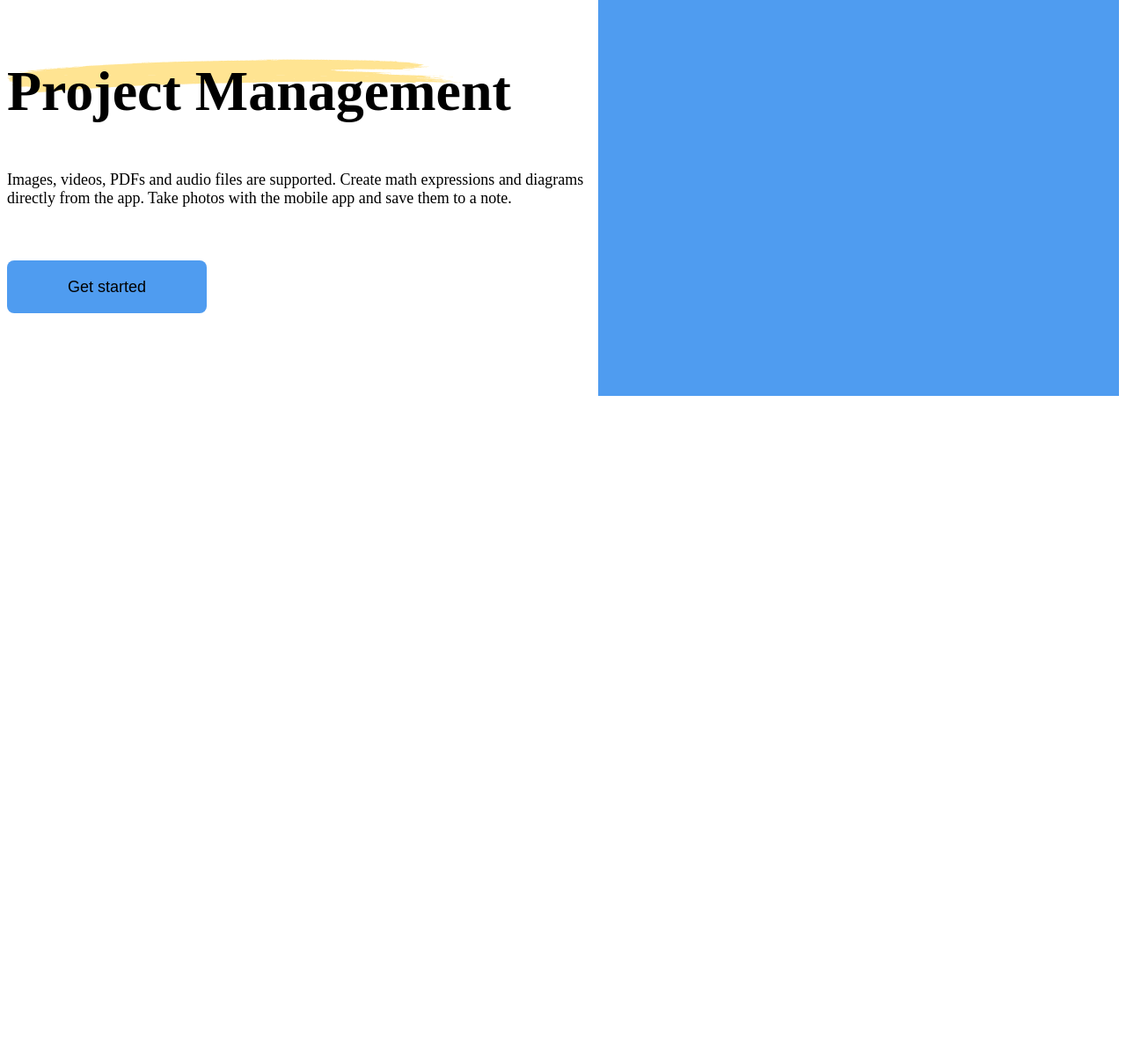
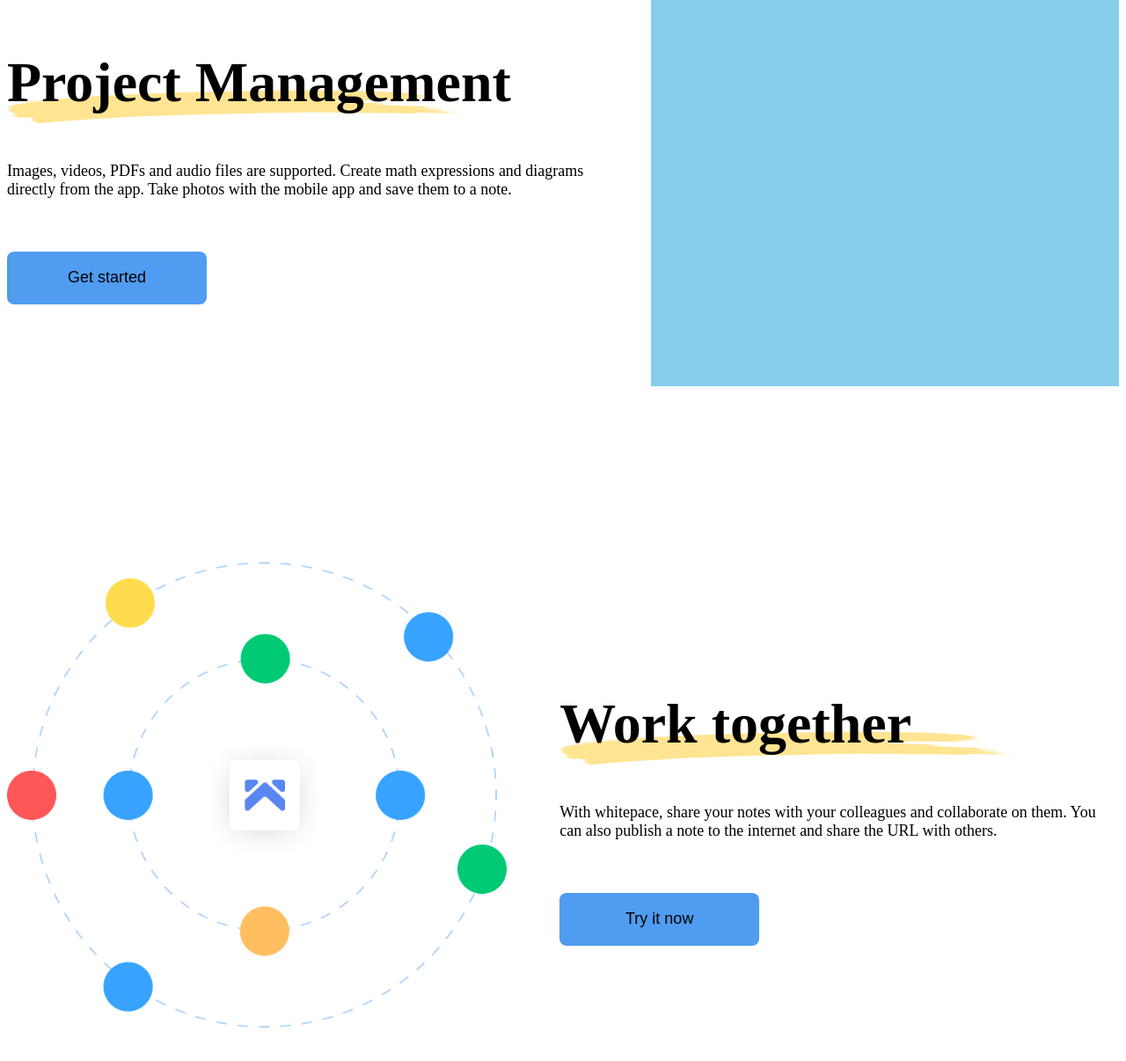
Before and after one commit to smdovamhbul-code/Whitepace, a plain HTML site: page index.html in a window 1280 px wide. Shown: the part 198-1404 px from the top of the page at 88% size. Before the commit the page ends 800 px from the top, so only its background shows below. Drawn offline with Linux system fonts and the light colour scheme.

Commit message:
work together section hazirlandi

```diff
--- a/index.html
+++ b/index.html
@@ -2,11 +2,12 @@
 <html>
 <head>
    <meta charset="UTF-8">
-   <meta name="viewport" content="width=device-width, inital-scale-1">
+   <meta name="viewport" content="width=device-width, inital-scale=1">
    <title>CSS Homework 2</title>
    <link rel="stylesheet" href="style.css">
 </head>
 <body>
+   <main>
     <section class="project-management">
       <div class="container">
          <div class="pM__text-block">
@@ -20,12 +21,37 @@
 <p>Images, videos, PDFs and audio files are supported.
     Create math expressions and diagrams directly from the app.
     Take photos with the mobile app and save them to a note.</p>
-<button class="blue-btn">Get started</button>
+    <a href="#try-free">
+      <button class="blue-btn">Get started</button></a>
          </div>
          <div class="pM__img-block"></div>
       </div>
 
     </section>
-
+    <section class="work-together">
+      <div class="container">
+         <div class="img-block">
+            <img
+            src="assets/work-together/Work Together Image.png"
+            alt="Element">
+         </div>
+         <div class="text-block">
+            <div class="heading">
+            <img
+            class="element"
+            src="assets/section/Element.png"
+            alt="Element">
+            <h2>Work together</h2>
+            </div>
+            <div>
+ <p>With whitepace, share your notes with your colleagues and collaborate on them.
+   You can also publish a note to the internet and share the URL with others.</p>
+      <a href="#try-free">
+      <button class="blue-btn">Try it now</button></a>
+        </div>
+          </div>
+      </div>
+    </section>
+   </main>
 </body>
 </html>
--- a/style.css
+++ b/style.css
@@ -1,26 +1,27 @@
-.project-management{
-    height: 750px;
+.project-management, .work-together{
     background-color: white;
     display: flex;
     justify-content: center;
     align-items: center;
+    padding: 100px 0;
 }
-.project-management .container{
+.project-management .container, .work-together .container{
     display: flex;
     justify-content: center;
     align-items: center;
+    gap: 60px;
 }
-.pM__text-block{
+.pM__text-block, .work-together .text-block{
     max-width: 672px;
 }
-.pM__text-block h2{
+.pM__text-block h2, .work-together .text-block h2{
     font-size: 64px;
     color: black;
     width: 100%;
     position: relative;
     z-index: 2;
 }
-.pM__text-block p{
+.pM__text-block p, .work-together .text-block p{
     color: black;
     font-size: 18px;
     width: 100%;
@@ -34,17 +35,25 @@
     border-radius: 8px;
     border: 0;
 }
-.pM__text-block .heading{
+.pM__text-block .heading, .work-together .heading{
     position: relative;
 }
-.pM__text-block .element{
+.element{
     position: absolute;
-    bottom: -10;
+    bottom: -10px;
     z-index: 1;
 }
 .pM__img-block{
     height: 529px;
     width: 824px;
-    background-color: #4f9cf0;
+    background-color:skyblue;
 
 }
+.work-together .img-block{
+    height: 529px;
+    width: 824px;
+}
+.work-together .img-block img{
+    height: 100%;
+    width: auto;
+}
```
Also changed, not shown: assets/Group 327.svg (deleted), assets/work-together/Work Together Image.png (added).
